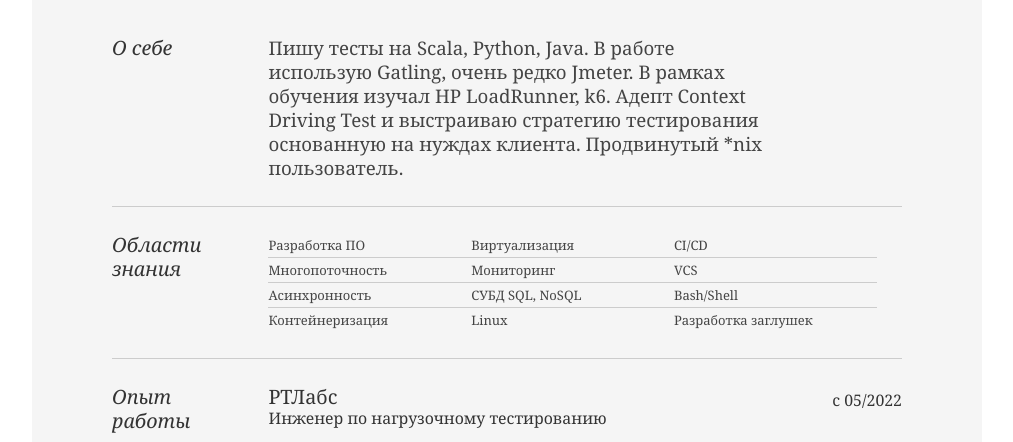
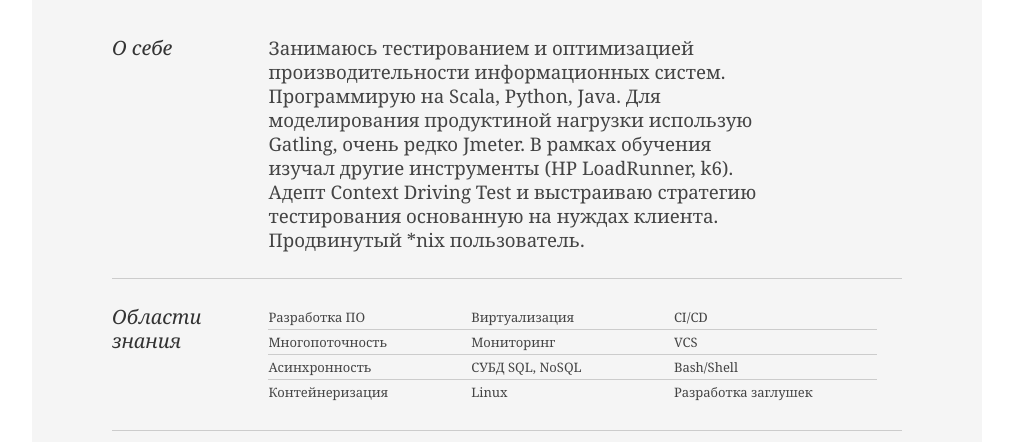
Before and after one commit to dusk-comes/cv, a plain HTML site: page index.html in a window 1280 px wide. Shown: the part 345-787 px from the top of the page, without its empty margins (133-1146 px from the left). Drawn offline with Linux system fonts and the light colour scheme.

Commit message:
обновил спорт, о себе

```diff
--- a/index.html
+++ b/index.html
@@ -48,8 +48,8 @@
 						</div>
 						<div class="yui-u">
 							<p class="enlarge">
-								Пишу тесты на Scala, Python, Java. В работе использую Gatling, очень редко Jmeter. В рамках обучения изучал HP LoadRunner, k6.
-                                Адепт Context Driving Test и выстраиваю стратегию тестирования основанную на нуждах клиента. Продвинутый *nix пользователь.
+								Занимаюсь тестированием и оптимизацией производительности информационных систем.
+                                Программирую на Scala, Python, Java. Для моделирования продуктиной нагрузки использую Gatling, очень редко Jmeter. В рамках обучения изучал другие инструменты (HP LoadRunner, k6). Адепт Context Driving Test и выстраиваю стратегию тестирования основанную на нуждах клиента. Продвинутый *nix пользователь.
 							</p>
 						</div>
 					</div><!--// .yui-gf -->
@@ -156,7 +156,7 @@
 
                             <div class="talent">
                                 <h2>Спорт</h2>
-                                <p>Хайкинг. Раз в год встаю на скейтборд.</p>
+                                <p>Хайкинг. Немного скейтборда.</p>
                             </div>
                         </div>
                     </div><!--// .yui-gf -->
```
